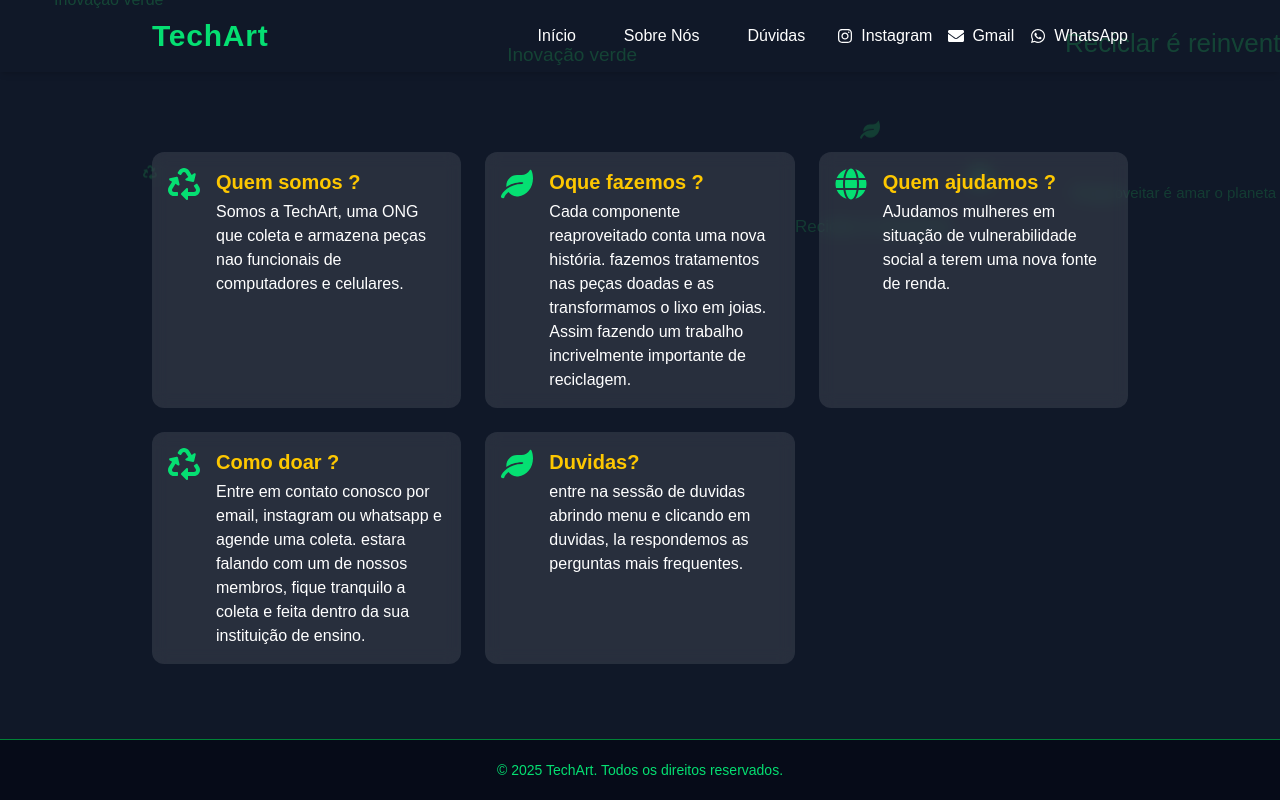
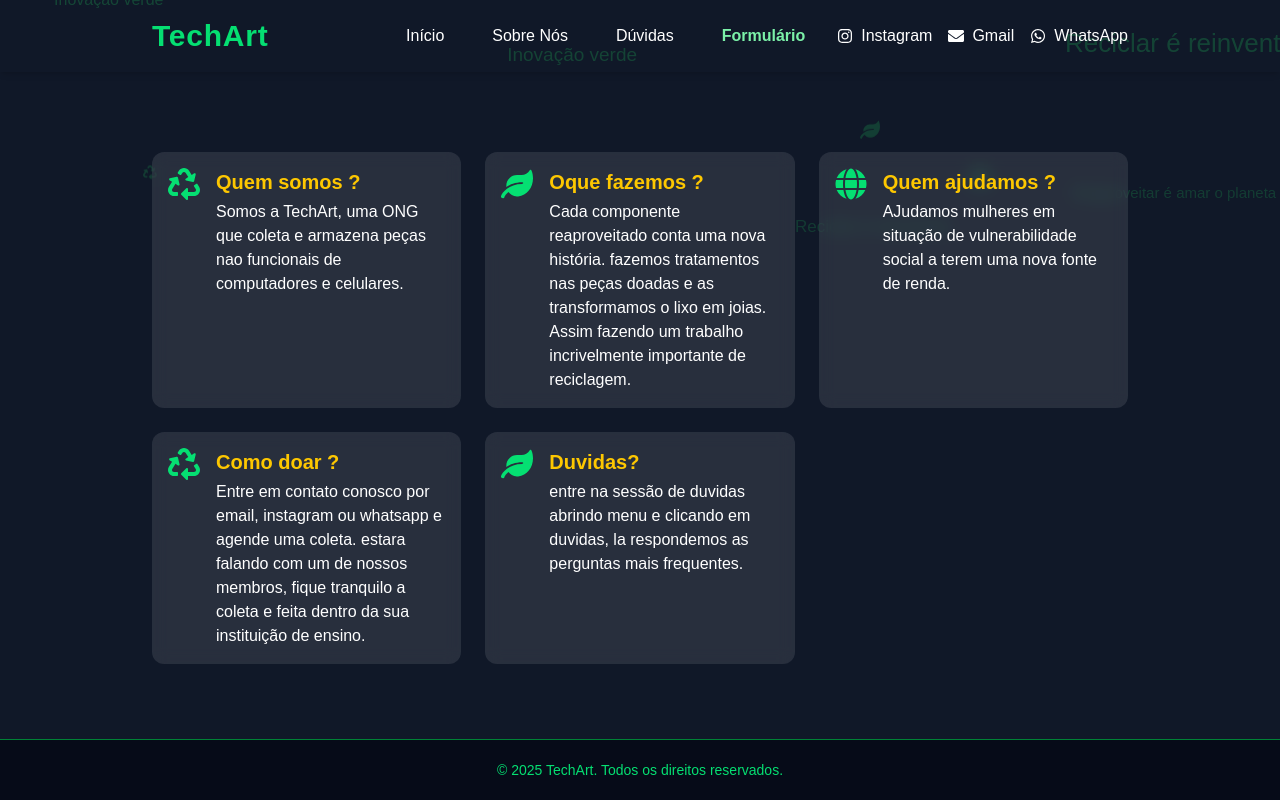
Before and after one commit to kalveslima/intinerario_extensionista, a Next.js app: page / in a window 1280 px wide. Built offline with nearby package versions, Linux system fonts and the light colour scheme.

Commit message:
TechArtlinkpesquisa

```diff
--- a/src/app/components/Layout.tsx
+++ b/src/app/components/Layout.tsx
@@ -91,6 +91,17 @@ export default function Layout({ children }: LayoutProps) {
             <Link href="/duvidas" className="px-4 py-2 rounded-lg hover:bg-green-700 transition">
               Dúvidas
             </Link>
+
+            {/* 🔗 Novo link para o Google Forms */}
+            <a
+              href="https://forms.gle/seu-link-aqui"
+              target="_blank"
+              rel="noreferrer"
+              className="px-4 py-2 rounded-lg hover:bg-green-700 transition text-green-300 font-semibold"
+            >
+              Formulário
+            </a>
+
             <a
               href="https://instagram.com/alvvezk"
               target="_blank"
@@ -130,6 +141,17 @@ export default function Layout({ children }: LayoutProps) {
             <Link href="/" className="block hover:bg-green-700 py-2 rounded-lg">Início</Link>
             <Link href="/sobre" className="block hover:bg-green-700 py-2 rounded-lg">Sobre Nós</Link>
             <Link href="/duvidas" className="block hover:bg-green-700 py-2 rounded-lg">Dúvidas</Link>
+
+            {/* 🔗 Novo link também no menu mobile */}
+            <a
+              href="https://docs.google.com/forms/d/e/1FAIpQLSc6fflCD6OvKp1Sskp8YzvAJ2eic5PsqR37Dso4tb3Ns6HsFA/viewform?usp=dialog"
+              target="_blank"
+              rel="noreferrer"
+              className="block hover:text-green-300 font-semibold"
+            >
+              Formulário
+            </a>
+
             <a href="https://instagram.com/alvvezk" target="_blank" rel="noreferrer" className="block hover:text-pink-400">Instagram</a>
             <a href="mailto:k.alves1427@gmail.com" className="block hover:text-yellow-400">Gmail</a>
             <a href="https://wa.me/5511954610490" target="_blank" rel="noreferrer" className="block hover:text-green-400">WhatsApp</a>
```
